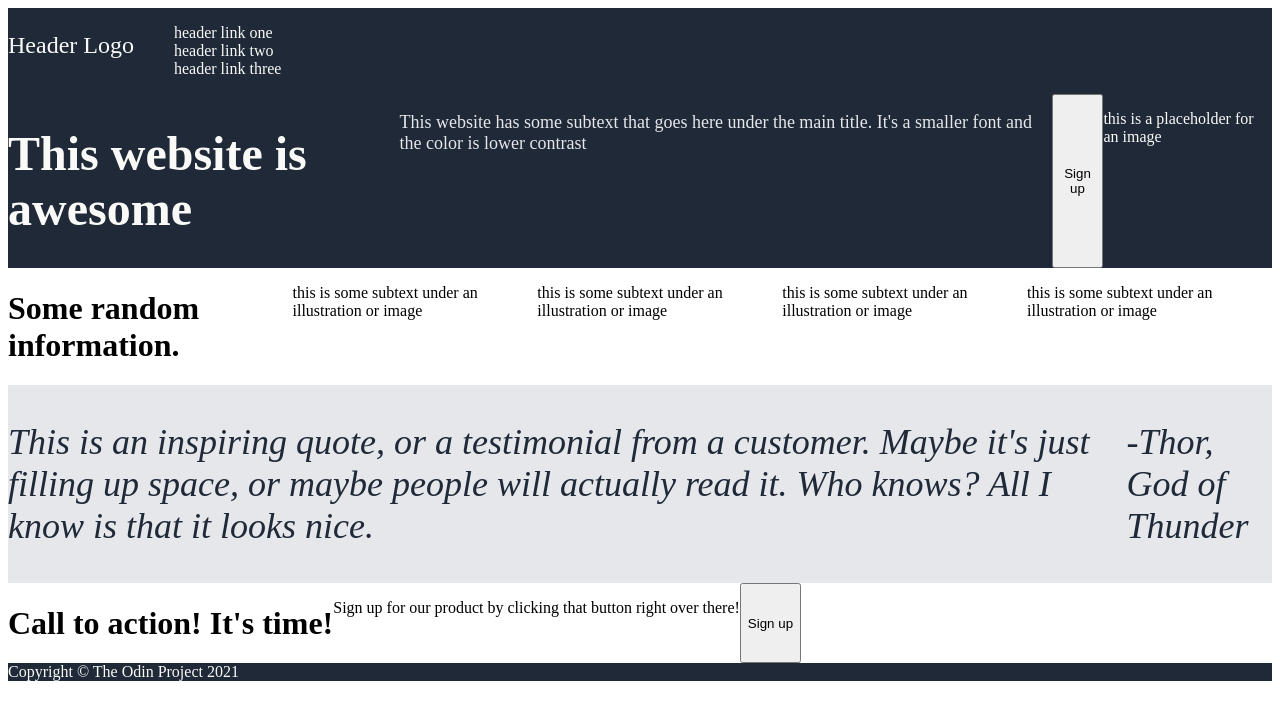
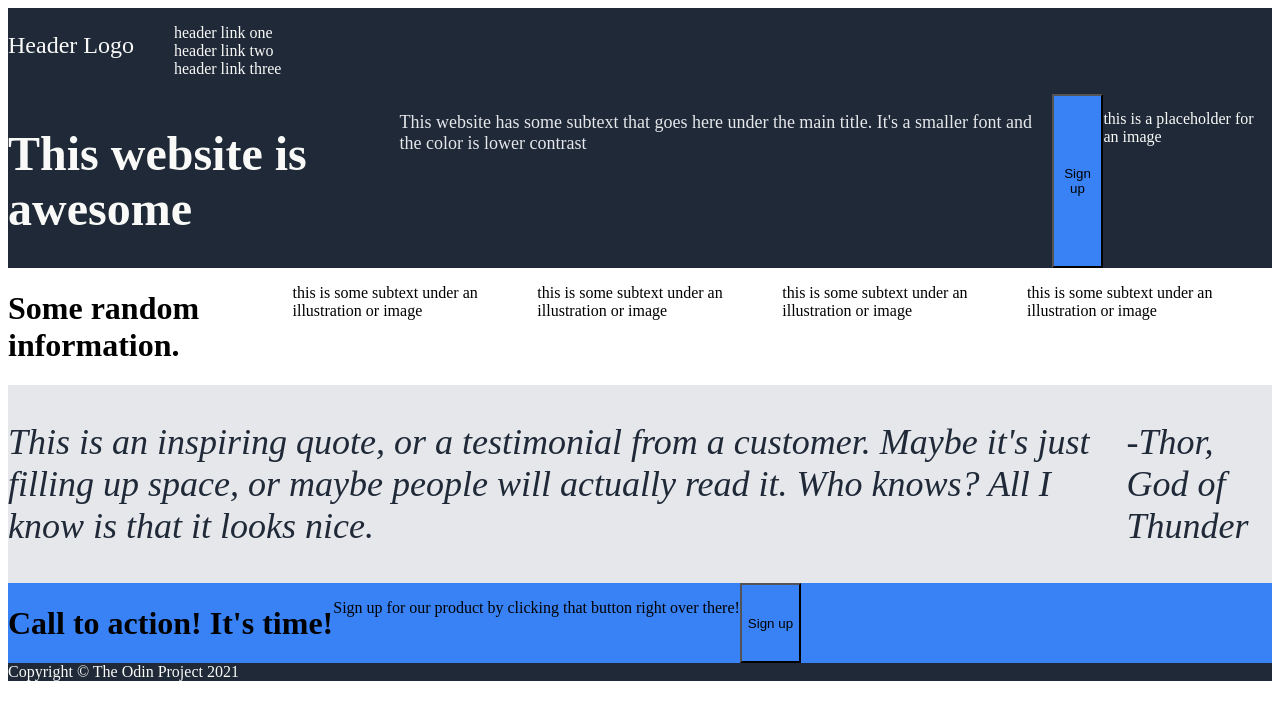
Before and after one commit to DevinSimpson/landing-page, a plain HTML site: page index.html in a window 1280 px wide. Drawn offline with Linux system fonts and the light colour scheme.

Commit message:
Add style to content-4 and button

```diff
--- a/style.css
+++ b/style.css
@@ -32,3 +32,7 @@ div {
     color: #1F2937;
     background-color: #E5E7EB;
 }
+
+.content-4, button {
+    background-color: #3882f6;
+}
```
